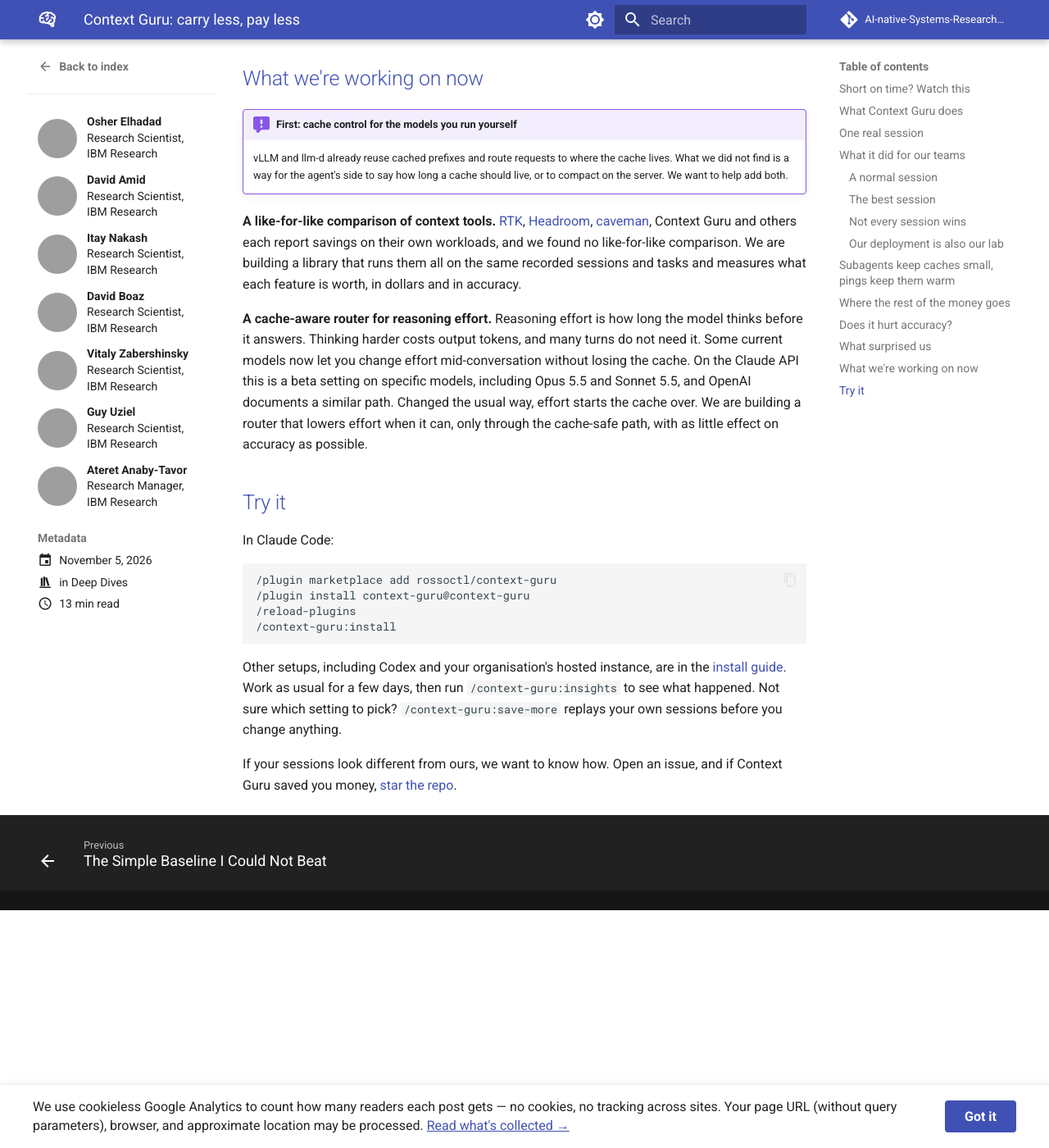
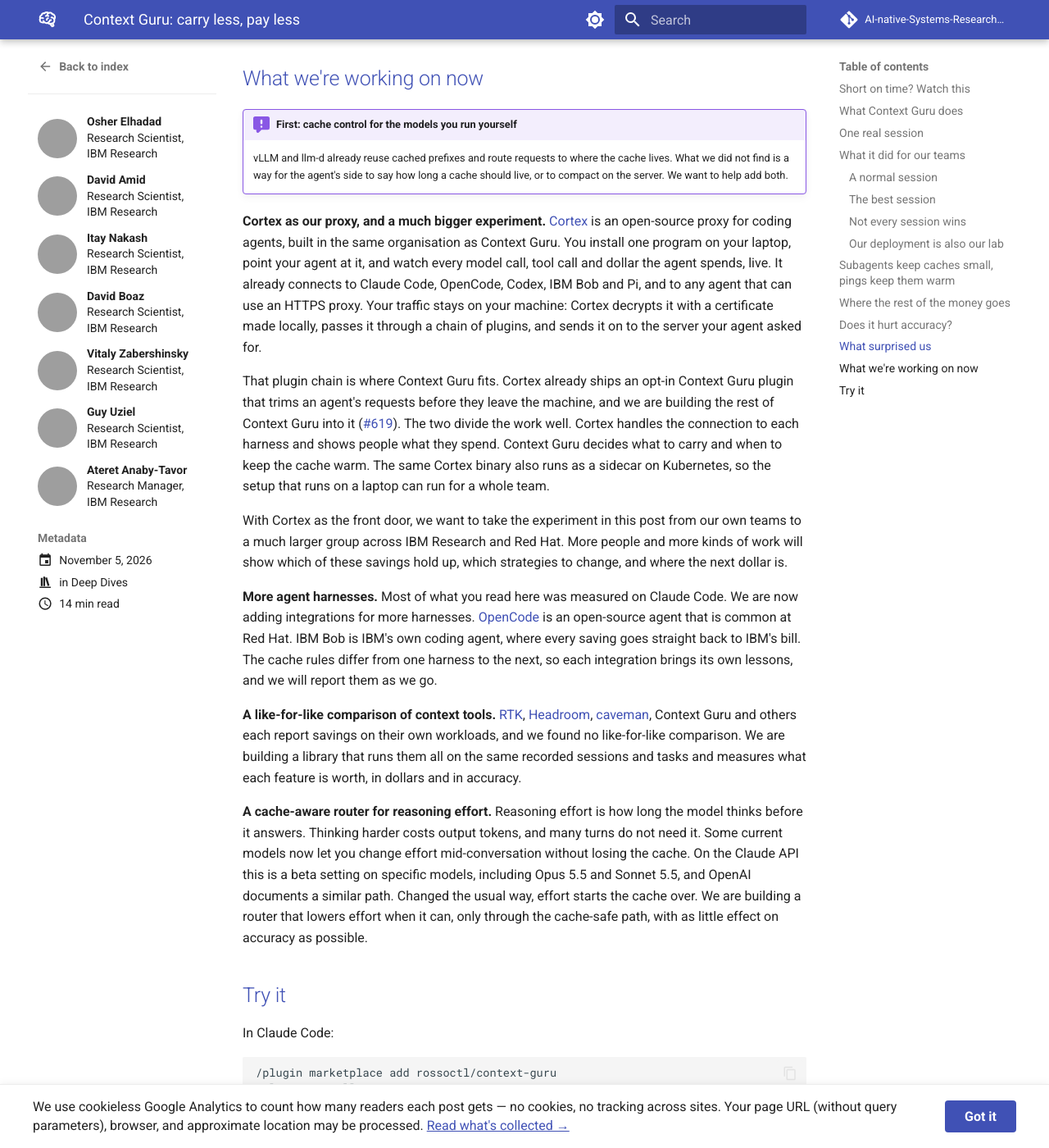
Before and after one commit to AI-native-Systems-Research/ai-native-systems-research, an MkDocs documentation site: the page built from docs/blog/posts/context-guru-carry-less-pay-less.md, in a window 1280 px wide and 1400 px high, scrolled down 14884 px, cut to the strip 0-1400 px from the top of the window. Shown: the whole strip at 82% size. Built offline with MkDocs 1.6.1 and Material for MkDocs 9.7.7, drawn with Linux system fonts in a browser that asks for light colours; comment, search, counter and statistics services are not loaded; the version menu is left out; grey boxes are pictures that could not be loaded.

Commit message:
Blog: add Cortex and more agent harnesses to "What we're working on now"
- Cortex (github.com/rossoctl/cortex) as the proxy: what it is, how the
  Context Guru plugin fits, and the plan to extend the experiment to a
  larger group at IBM Research and Red Hat.
- More harness integrations: OpenCode and IBM Bob.

Assisted-By: Claude Opus 5.5
Signed-off-by: Osher Elhadad <92210143+OsherElhadad@users.noreply.github.com>

```diff
--- a/docs/blog/posts/context-guru-carry-less-pay-less.md
+++ b/docs/blog/posts/context-guru-carry-less-pay-less.md
@@ -194,6 +194,14 @@ Two things we did not expect, from our own deployment (October 28 to November 4,
 
     vLLM and llm-d already reuse cached prefixes and route requests to where the cache lives. What we did not find is a way for the agent's side to say how long a cache should live, or to compact on the server. We want to help add both.
 
+**Cortex as our proxy, and a much bigger experiment.** [Cortex](https://github.com/rossoctl/cortex) is an open-source proxy for coding agents, built in the same organisation as Context Guru. You install one program on your laptop, point your agent at it, and watch every model call, tool call and dollar the agent spends, live. It already connects to Claude Code, OpenCode, Codex, IBM Bob and Pi, and to any agent that can use an HTTPS proxy. Your traffic stays on your machine: Cortex decrypts it with a certificate made locally, passes it through a chain of plugins, and sends it on to the server your agent asked for.
+
+That plugin chain is where Context Guru fits. Cortex already ships an opt-in Context Guru plugin that trims an agent's requests before they leave the machine, and we are building the rest of Context Guru into it ([#619](https://github.com/rossoctl/context-guru/issues/619)). The two divide the work well. Cortex handles the connection to each harness and shows people what they spend. Context Guru decides what to carry and when to keep the cache warm. The same Cortex binary also runs as a sidecar on Kubernetes, so the setup that runs on a laptop can run for a whole team.
+
+With Cortex as the front door, we want to take the experiment in this post from our own teams to a much larger group across IBM Research and Red Hat. More people and more kinds of work will show which of these savings hold up, which strategies to change, and where the next dollar is.
+
+**More agent harnesses.** Most of what you read here was measured on Claude Code. We are now adding integrations for more harnesses. [OpenCode](https://opencode.ai) is an open-source agent that is common at Red Hat. IBM Bob is IBM's own coding agent, where every saving goes straight back to IBM's bill. The cache rules differ from one harness to the next, so each integration brings its own lessons, and we will report them as we go.
+
 **A like-for-like comparison of context tools.** [RTK](https://github.com/rtk-ai/rtk), [Headroom](https://github.com/headroomlabs-ai/headroom), [caveman](https://github.com/JuliusBrussee/caveman), Context Guru and others each report savings on their own workloads, and we found no like-for-like comparison. We are building a library that runs them all on the same recorded sessions and tasks and measures what each feature is worth, in dollars and in accuracy.
 
 **A cache-aware router for reasoning effort.** Reasoning effort is how long the model thinks before it answers. Thinking harder costs output tokens, and many turns do not need it. Some current models now let you change effort mid-conversation without losing the cache. On the Claude API this is a beta setting on specific models, including Opus 5.5 and Sonnet 5.5, and OpenAI documents a similar path. Changed the usual way, effort starts the cache over. We are building a router that lowers effort when it can, only through the cache-safe path, with as little effect on accuracy as possible.
```
